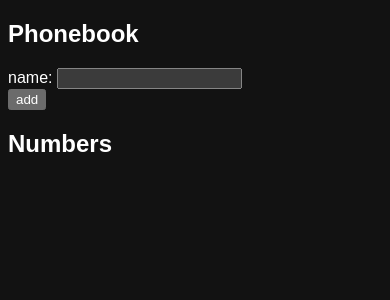
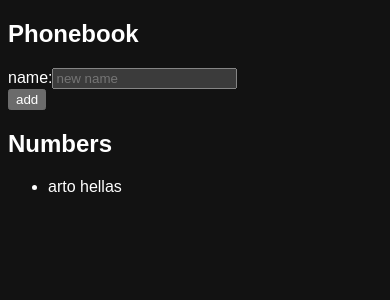
Before and after one commit to picasse-dev/fullstackopen, a React (Vite) app in the folder part2/phonebook/: page / in a window 390 px wide. Shown: the top 300 px of the page. Built offline with nearby package versions, Linux system fonts and the light colour scheme.

Commit message:
phonebook exercise 2.6 update

```diff
--- a/part2/phonebook/src/App.jsx
+++ b/part2/phonebook/src/App.jsx
@@ -1,11 +1,113 @@
 /**/
 /**/
 /**/
+
 /**/
 /**/
 /**/
+
+/*
+2.7: The Phonebook Step 2
+Prevent the user from being able to add names that already exist in the phonebook. JavaScript arrays have numerous suitable methods for accomplishing this task. Keep in mind how object equality works in Javascript.
+
+Issue a warning with the alert command when such an action is attempted:
+
+browser alert: "user already exists in the phonebook"
+Hint: when you are forming strings that contain values from variables, it is recommended to use a template string:
+
+`${newName} is already added to phonebook`copy
+If the newName variable holds the value Arto Hellas, the template string expression returns the string
+
+`Arto Hellas is already added to phonebook`copy
+The same could be done in a more Java-like fashion by using the plus operator:
+
+newName + ' is already added to phonebook'copy
+Using template strings is the more idiomatic option and the sign of a true JavaScript professional.
+
+
+*/
 /**/
+import { useState } from "react";
+
+const App = () => {
+  const [persona, setPersona] = useState([{ name: "arto hellas" }]);
+  const [newName, setNewName] = useState("");
+  const handleSubmit = (e) => {
+    e.preventDefault()
+    if(newName.trim() === '')return
+    setPersona((prev) => [...prev,{ name: newName.trim() }])
+    setNewName('')
+  }
+  const handleChange = (e) => {
+    setNewName(e.target.value)
+  }
+  return (
+    <>
+      <h2>Phonebook</h2>
+
+      <form onSubmit={handleSubmit}>
+        <div>name:
+          <input
+          type={'text'}
+          value={newName}
+          onChange={handleChange}
+          placeholder='new name'/>
+        </div>
+        <div>
+          <button type={"submit"}>add</button>
+        </div>
+      </form>
+
+      <h2>Numbers</h2>
+      <ul>
+        {persona.map((el) =>
+          <li key={el.name}>{el.name}</li>
+        )}
+      </ul>
+    </>
+  )
+}
+export default App;
 /**/
+
+
+
+
+
+
+
+
+
+
+
+
+
+
+
+
+
+
+
+
+
+
+
+
+
+
+
+
+
+
+
+
+
+
+
+
+
+
+
 
 /*
 Exercises 2.6.-2.10.
@@ -61,27 +163,49 @@ NB:
 you can use the person's name as a value of the key property
 remember to prevent the default action of submitting HTML forms!
 */
+/*
 import { useState } from "react";
 
 const App = () => {
   const [persona, setPersona] = useState([{ name: "arto hellas" }]);
   const [newName, setNewName] = useState("");
-
+  const handleSubmit = (e) => {
+    e.preventDefault()
+    if(newName===''){return}
+    else{
+      setPersona((prev)=>[...prev,{name: newName}])
+      setNewName('')
+    }
+  }
+  const handleChange = (e) => {
+    setNewName(e.target.value)
+  }
   return (
     <>
       <h2>Phonebook</h2>
 
-      <form action="">
-        <div>
-          name: <input />
+      <form action="" onSubmit={handleSubmit}>
+        <div>name:
+          <input
+          type={'text'}
+          value={newName}
+          onChange={handleChange}
+          placeholder='new name'/>
         </div>
         <div>
           <button type={"submit"}>add</button>
         </div>
       </form>
 
+      <div>debug: {newName}</div>
       <h2>Numbers</h2>
+      <ul>
+        {persona.map((el, index) =>
+          <li key={index}>{el.name}</li>
+        )}
+      </ul>
     </>
   );
 };
 export default App;
+/**/
```
